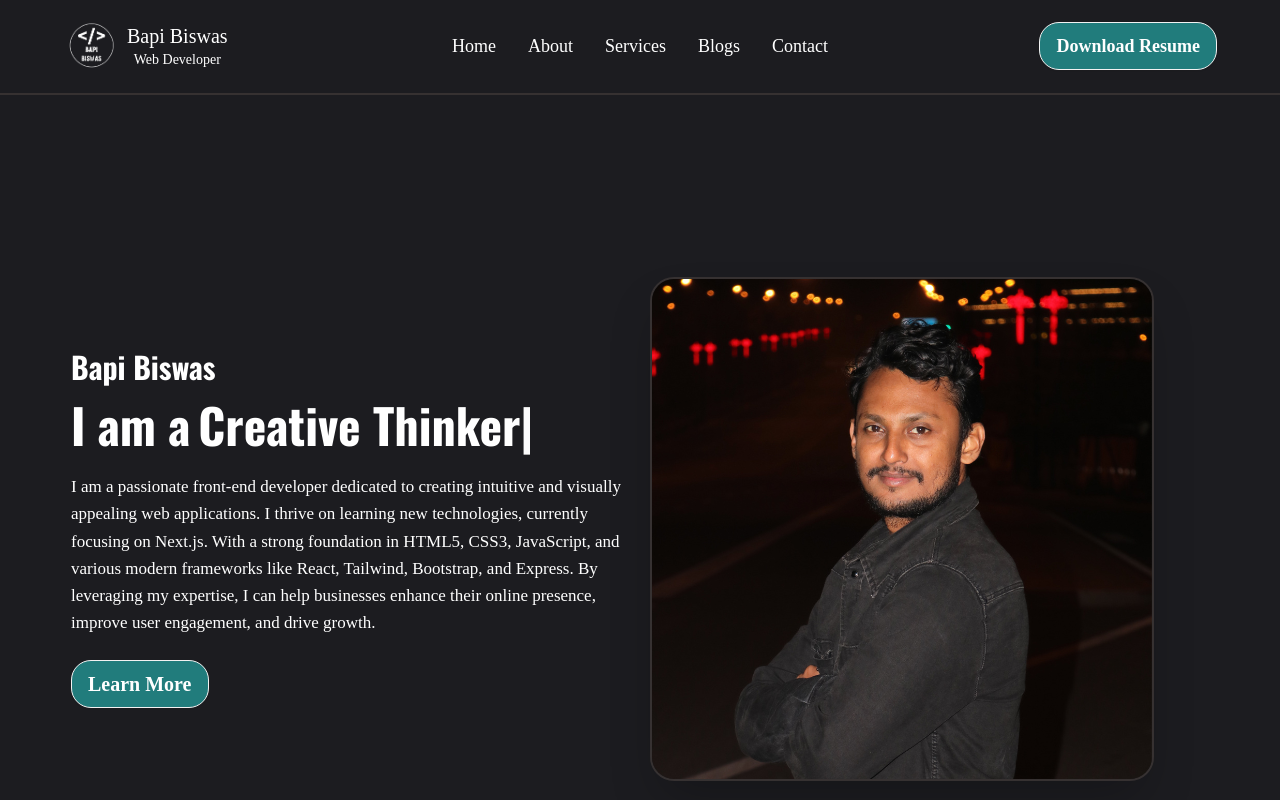
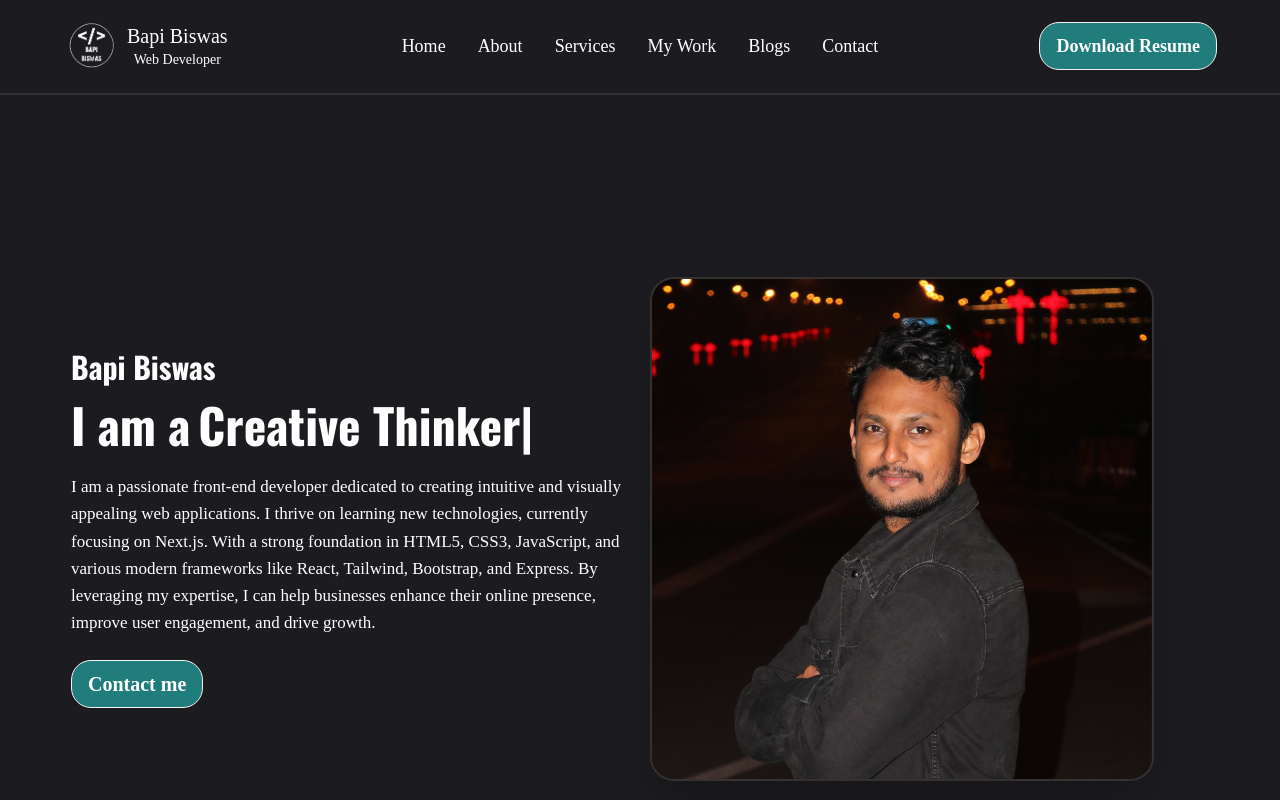
Before and after one commit to bapibiswas100808/My-Portfolio, a React (Vite) app: page / in a window 1280 px wide. Shown: the top 800 px of the page. Built offline with nearby package versions, Linux system fonts and the light colour scheme; a web font is replaced by a local one.

Commit message:
project modified

```diff
--- a/src/Components/Blogs/Blogs.jsx
+++ b/src/Components/Blogs/Blogs.jsx
@@ -1,7 +1,7 @@
 import { ReactTyped } from "react-typed";
 const Blogs = () => {
   return (
-    <div className="border-b-2 border-[#363131] mb-10">
+    <div id="blogs" className="border-b-2 border-[#363131] mb-10">
       <div className="max-w-[1170px] mx-auto text-white">
         <div className="relative px-5 lg:px-0">
           <h2 className="relative z-30">
--- a/src/Components/Contact/Contact.jsx
+++ b/src/Components/Contact/Contact.jsx
@@ -12,7 +12,7 @@ const Contact = () => {
     });
   };
   return (
-    <div className="border-b-2 border-[#363131]">
+    <div id="contact" className="border-b-2 border-[#363131]">
       <div className="max-w-[1170px] mx-auto text-white px-5 lg:px-0">
         <div className="relative px-5 lg:px-0">
           <h2 className="relative z-30">
@@ -26,9 +26,18 @@ const Contact = () => {
           <div className="hero min-h-screen">
             <div className="flex flex-col lg:flex-row gap-5">
               <div className="bg-[#363131] rounded-lg flex-1 py-8">
-                <img src={contactImg} className="rounded-lg" />
+                <img
+                  data-aos="flip-left"
+                  data-aos-duration="2000"
+                  src={contactImg}
+                  className="rounded-lg"
+                />
               </div>
-              <div className=" flex-1 bg-[#217C7C] rounded-lg">
+              <div
+                data-aos="flip-right"
+                data-aos-duration="2000"
+                className=" flex-1 bg-[#217C7C] rounded-lg"
+              >
                 <h2 className="text-3xl font-bold ml-8 pt-8">Contact Me</h2>
                 <div className="card">
                   <form onSubmit={handleContact} className="card-body">
--- a/src/Components/Footer/Footer.jsx
+++ b/src/Components/Footer/Footer.jsx
@@ -2,7 +2,7 @@ import { FaFacebook, FaGithub, FaLinkedin } from "react-icons/fa";
 import logo from "../../assets/image/logo5.png";
 const Footer = () => {
   return (
-    <div>
+    <div id="footer">
       <div className="border-b-2 border-[#363131]">
         <div className="max-w-[1170px] mx-auto">
           <footer className="footer text-white p-10">
--- a/src/Components/Hero/Hero.jsx
+++ b/src/Components/Hero/Hero.jsx
@@ -3,7 +3,7 @@ import { ReactTyped } from "react-typed";
 
 const Hero = () => {
   return (
-    <div className="border-b-2 border-[#363131]">
+    <div id="hero" className="border-b-2 border-[#363131]">
       <div className="max-w-[1170px] mx-auto my-10 ">
         <div className="hero text-white min-h-screen pb-3">
           <div className="hero-content flex-col-reverse lg:flex-row-reverse gap-5">
@@ -45,7 +45,9 @@ const Hero = () => {
                 leveraging my expertise, I can help businesses enhance their
                 online presence, improve user engagement, and drive growth.
               </p>
-              <button className="btn project-btn text-xl">Learn More</button>
+              <a href="#footer" className="btn project-btn text-xl">
+                Contact me
+              </a>
             </div>
           </div>
         </div>
--- a/src/Components/Navbar/Navbar.jsx
+++ b/src/Components/Navbar/Navbar.jsx
@@ -7,29 +7,32 @@ const Navbar = () => {
         <a>Home</a>
       </li>
       <li className="text-lg">
-        <a>About</a>
+        <a href="#hero">About</a>
       </li>
       <li className="text-lg">
-        <a>Services</a>
+        <a href="#service">Services</a>
       </li>
       <li className="text-lg">
-        <a>Blogs</a>
+        <a href="#skill">My Work</a>
       </li>
       <li className="text-lg">
-        <a>Contact</a>
+        <a href="#blogs">Blogs</a>
+      </li>
+      <li className="text-lg">
+        <a href="#contact">Contact</a>
       </li>
     </>
   );
   return (
     <div className="border-b-2 border-[#363131] py-2">
-      <div className="max-w-[1170px] mx-auto ">
+      <div className="max-w-[1170px] mx-auto">
         <div className="navbar bg-[#1c1c20]">
           <div className="navbar-start">
             <div className="dropdown">
               <div
                 tabIndex={0}
                 role="button"
-                className="btn btn-ghost lg:hidden bg-red-600"
+                className="btn btn-ghost lg:hidden bg-[#217C7C]"
               >
                 <svg
                   xmlns="http://www.w3.org/2000/svg"
--- a/src/Components/Services/Services.jsx
+++ b/src/Components/Services/Services.jsx
@@ -4,7 +4,7 @@ import { LuFrame } from "react-icons/lu";
 
 const Services = () => {
   return (
-    <div className="border-b-2 border-[#363131] mb-10">
+    <div id="service" className="border-b-2 border-[#363131] mb-10">
       <div className="min-h-screen max-w-[1170px] mx-auto text-white py-10">
         <div className="relative px-5 lg:px-0">
           <h2 className="relative z-30">
--- a/src/Components/Skills/Skills.jsx
+++ b/src/Components/Skills/Skills.jsx
@@ -33,7 +33,7 @@ const Skills = () => {
     { name: "MongoDB", logo: <SiMongodb /> },
   ];
   return (
-    <div className="border-b-2 border-[#363131] mb-10">
+    <div id="skill" className="border-b-2 border-[#363131] mb-10">
       <div className="max-w-[1170px] mx-auto text-white px-5 lg:px-0">
         <div className="relative px-5 lg:px-0">
           <h2 className="relative z-30">
@@ -44,7 +44,10 @@ const Skills = () => {
           </h2>
         </div>
         <div className="flex flex-col lg:flex-row py-10 gap-5 min-h-screen">
-          <div className="bg-[#217c7c]  p-[50px] pt-[50px] pb-[50px] px-10 rounded-l-[20px] border-2 border-[#807d7d]">
+          <div
+            data-aos="fade-up"
+            className="bg-[#217c7c]  p-[50px] pt-[50px] pb-[50px] px-10 rounded-l-[20px] border-2 border-[#807d7d]"
+          >
             <h2 className="font-bold text-3xl">My Skills</h2>
             <div className="pt-5">
               {skills.map((skill, idx) => (
```
